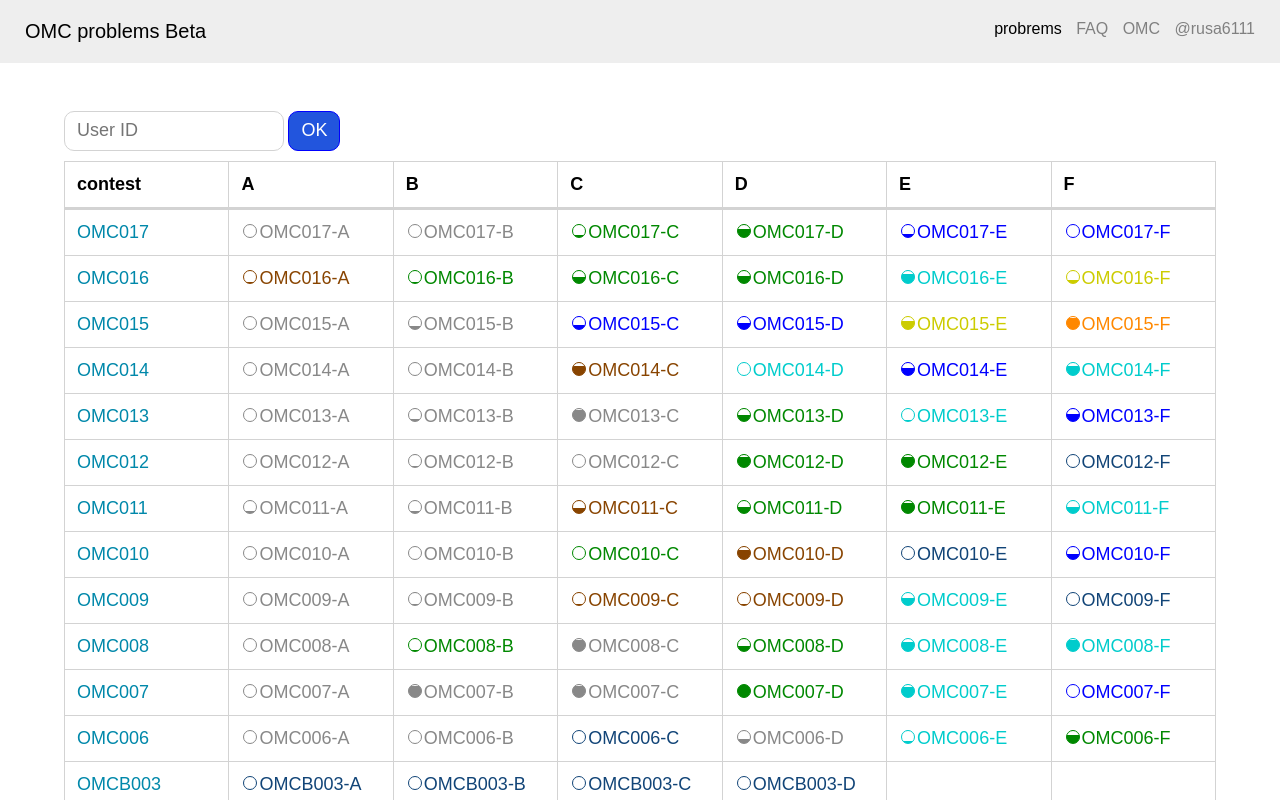
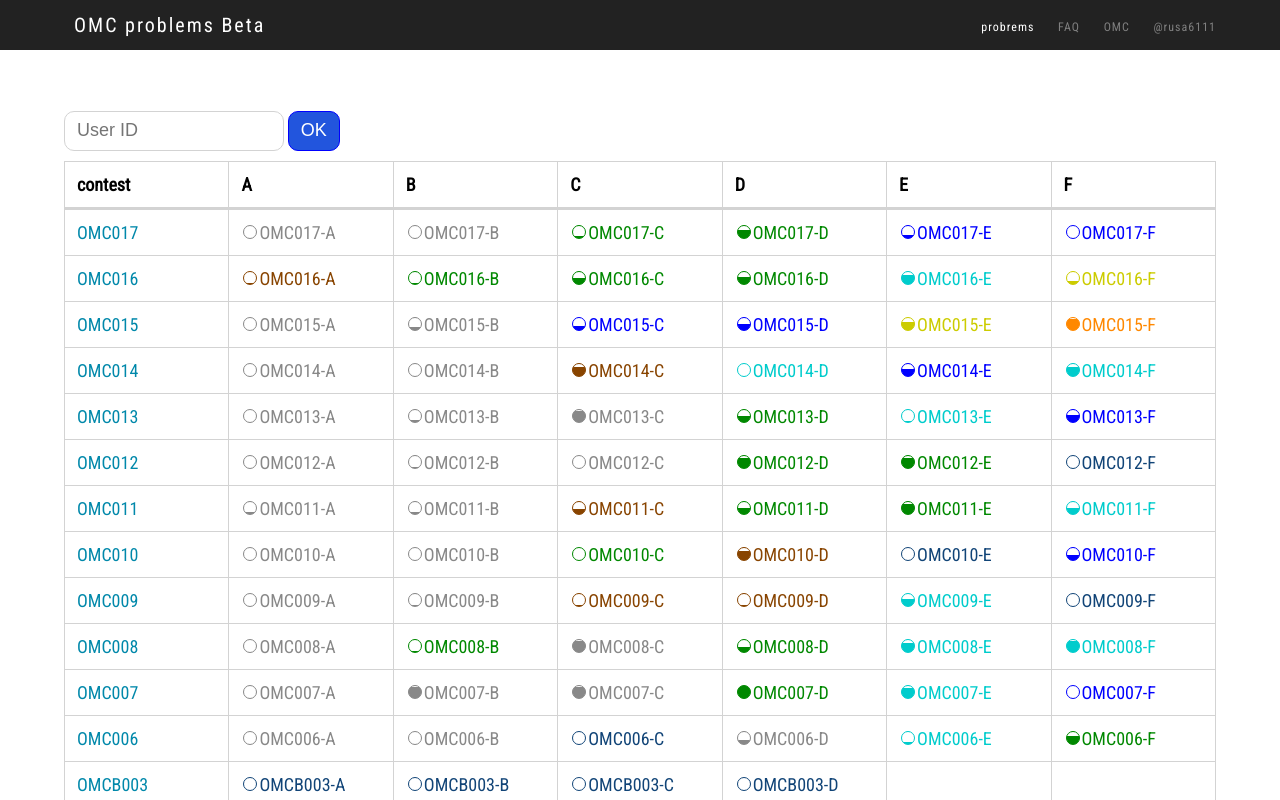
Before and after one commit to rusa6111/rusa6111.github.io, a plain HTML site: page OMCproblems/index.html in a window 1280 px wide. Shown: the top 800 px of the page. Drawn offline with nearby package versions, Linux system fonts and the light colour scheme.

Commit message:
change UI

```diff
--- a/OMCproblems/index.html
+++ b/OMCproblems/index.html
@@ -1,5 +1,7 @@
 <html lang="ja">
 <head>
+  <link rel="preconnect" href="https://fonts.gstatic.com">
+  <link href="https://fonts.googleapis.com/css2?family=Roboto+Condensed&display=swap" rel="stylesheet">
   <title>OMCplobrems</title>
   <meta charset="UTF-8"/>
   <link rel="stylesheet" type="text/css" href="style.css"/>
--- a/OMCproblems/problemsloader.js
+++ b/OMCproblems/problemsloader.js
@@ -19,11 +19,17 @@ $(function(){
   xmlhttp.send(null);
   var problemsHTML;
   var contests = xmlhttp.responseText.split("\n");
+  var contests_to_id = {};
+  for(var i=0; i<Number(contests[0]); i++){
+    contests_to_id[contests[i+1]] = i+1;
+  }
   xmlhttp.open("GET", "infomations/" + contestGroup + ".txt", false);
   xmlhttp.send(null);
   var c_list = xmlhttp.responseText.split("\n");
   var rating = null;
   var rating_list = {};
+  var joining_count = null;
+  var joining_count_list = {};
   var sigmoid = function(a, d, r){
     return 1/(1 + Math.exp(-a * (r - d)));
   }
@@ -37,6 +43,9 @@ $(function(){
           localStorage.CAstatus[contests[i+1]][j] = false;
         }
       }
+      var f = true;
+      for(var j=0; j<JSON.parse(c_list[i]).length; j++) f = f && localStorage.CAstatus[contests[i+1]][j];
+      localStorage.CAstatus[contests[i+1]][-1] = f;
     }
     saveStorage(localStorage);
   }
@@ -93,7 +102,7 @@ $(function(){
             p_class = diffColor(diff);
           }
           var diff_fill = diff >= 2800 ? 100 : (diff < 0 ? 0 :(diff - Math.floor(diff/400)*400) / 4);
-          r = "<span class='show-diff' data-tooltip='Difficulty:" + (diff == null ? "unavailable" : Math.floor(diff)) + sp + "'>"
+          r = "<span class='show-diff' data-tooltip='Difficulty:" + (diff == null ? "unavailable" : (diff < 0 ? "<0" : Math.floor(diff))) + sp + "'>"
           /*if(p_dat["rated"])*/ r += makeDiffCircleHP(diff, 12, c_name, i-1);
           r += "<a target='_blank' class = '" + p_class + "-diff' href='https://onlinemathcontest.com/contests/" + c_name + "/tasks/" + c_name + "_" + alpha + "'>" + c_name + "-" + alpha + "</a></span>";
         }else{
@@ -112,7 +121,7 @@ $(function(){
       var c_name = contests[ci+1];
       var h = "";
       for(var i=0; i<7; i++){
-        h += "<td" + ((i < JSON.parse(c_list[ci]).length+1) && localStorage.CAstatus[c_name][i-1] ? " style='background: rgb(195, 230, 203)'" : "") +">" + problemsHTML[c_name][i] + "</td>";
+        h += "<td" + ((i < JSON.parse(c_list[ci]).length+1) && localStorage.CAstatus[c_name][i-1] ? " CA='True'" : " CA='False'") +" id='probs_" + c_name + "_" + i + "'>" + problemsHTML[c_name][i] + "</td>";
       }
       tb.innerHTML += "<tr>" + h + "</tr>";
     }
@@ -120,8 +129,12 @@ $(function(){
 
   updateCAstatus = function(cont, quest){
     localStorage.CAstatus[cont][quest] = !localStorage.CAstatus[cont][quest];
+    var f = true;
+    for(var i=0; i<JSON.parse(c_list[contests_to_id[cont]]).length; i++) f = f && localStorage.CAstatus[cont][i];
+    localStorage.CAstatus[cont][-1] = f;
     saveStorage(localStorage);
-    show();
+    document.getElementById("probs_" + cont + "_" + (Number(quest)+1)).setAttribute("ca", localStorage.CAstatus[cont][quest] ? 'True' : 'False');
+    document.getElementById("probs_" + cont + "_0").setAttribute("ca", localStorage.CAstatus[cont][-1] ? 'True' : 'False');
   }
 
   var getRating = function(){ //get solvers rating
@@ -131,6 +144,7 @@ $(function(){
     for(var i=0; get_t[i] != ""; i++){
       var p = get_t[i].split(" ");
       rating_list[p[0]] = Number(p[1]);
+      joining_count_list[p[0]] = Number(p[2]);
     }
   }
 
@@ -140,6 +154,7 @@ $(function(){
     var ratingHTML = document.getElementById("rating");
     if(value in rating_list){
       rating = rating_list[value];
+      joining_count = joining_count_list[value];
       ratingHTML.innerHTML = "Your rating: " + makeDiffCircleHP(rating, 12, "", "") + "<span class='" + diffColor(rating) + "-diff'>" + rating + "</span>";
     }else{
       rating = null;
--- a/OMCproblems/style.css
+++ b/OMCproblems/style.css
@@ -1,47 +1,52 @@
 body{
-  font-family: sans-serif;
+  font-family: "Roboto Condensed", sans-serif;
   margin: 0%;
 }
 header{
   z-index: 9999;
   display: flex;
   position: fixed;
-  background-color: #eee;
+  background-color: #222;
   justify-content: space-between;
   padding: 10px;
+  height: 30px;
   width: 100%;
 }
 .logo{
   display: inline-block;
   font-size: 20px;
   font-weight: 500;
-  margin: 10px 15px;
+  letter-spacing: 2px;
+  margin: auto 5%;
 }
 .logo a{
-  color: black;
+  color: white;
   text-decoration: none;
 }
 .head-links{
   display: inline-block;
-  margin: 10px 30px;
+  margin: auto 5%;
 }
 .head-links li{
   display: inline-block;
 }
 .head-link a{
   color: gray;
-  font-size: 16px;
-  margin: 10px 5px;
+  font-size: 12px;
+  letter-spacing: 1px;
+  margin: 10px 10px;
   text-decoration: none;
+  transition: color 0.2s;
 }
 .head-link a:hover{
-  transition: all 0.3s ease 0s;
-  color: black;
+  color: white;
 }
 .now-page a{
-  color: black;
+  color: white;
+  font-size: 12px;
+  letter-spacing: 1px;
   text-decoration: none;
-  margin: 10px 5px;
+  margin: 10px 10px;
 }
 
 .main_body{
@@ -107,8 +112,16 @@ h1{
   font-size: 18px;
   border: solid 1px lightgray;
   padding: 12px;
+  transition: background-color 0.1s;
 }
 
+.problems td[CA="True"]{
+  background-color: rgb(195, 230, 203);
+}
+
+.problems td[CA="False"]{
+  background-color: #fff;
+}
 .problems a{
   text-decoration: none;
 }
```
Also changed, not shown: OMCproblems/rating.txt.
